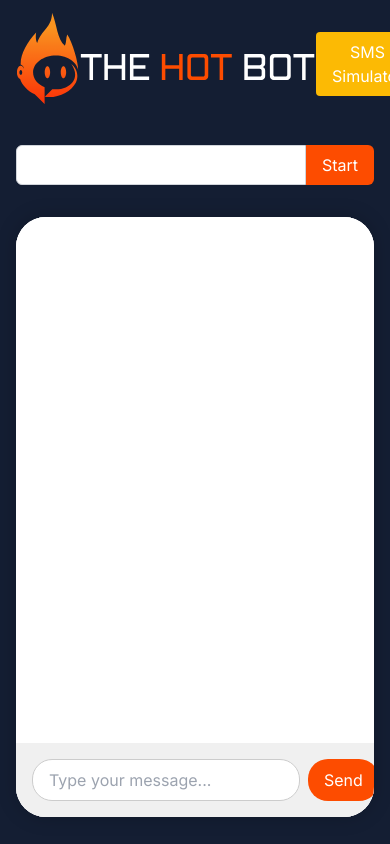
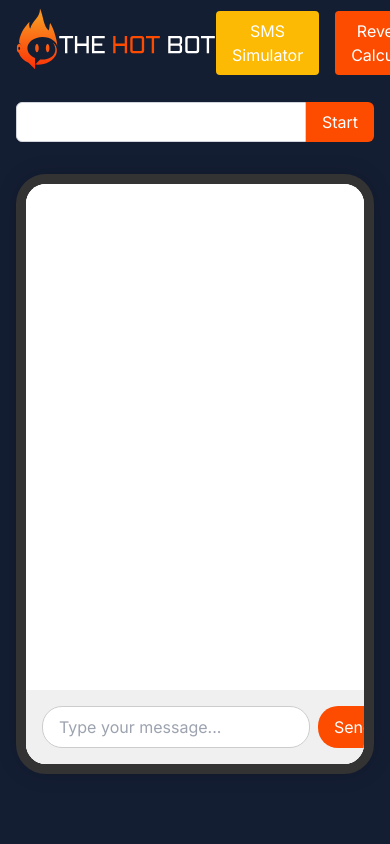
Before and after one commit to thehotbot/RoyaTest, a Flask app: template templates/index.html in a window 390 px wide; the page is wider, and only the part inside the window is pictured. Run offline with Flask 3, Linux system fonts and the light colour scheme; the template is opened without the code that fills it, so the values that code supplies are empty.

```diff
--- a/static/css/output.css
+++ b/static/css/output.css
@@ -939,7 +939,7 @@ h1, h2, h3, h4, h5, h6 {
 }
 
 .logo {
-  max-width: 300px;
+  max-width: 200px;
   height: auto;
 }
 
@@ -991,6 +991,7 @@ h1, h2, h3, h4, h5, h6 {
   position: relative;
   margin: 0 auto;
   box-shadow: 0 0 20px rgba(0, 0, 0, 0.2);
+  border: 10px solid #333;
 }
 
 .phone-screen {
--- a/static/css/styles.css
+++ b/static/css/styles.css
@@ -17,7 +17,7 @@ h1, h2, h3, h4, h5, h6 {
 }
 
 .logo {
-    max-width: 300px;
+    max-width: 200px;
     height: auto;
 }
 
@@ -69,6 +69,7 @@ h1, h2, h3, h4, h5, h6 {
     position: relative;
     margin: 0 auto;
     box-shadow: 0 0 20px rgba(0, 0, 0, 0.2);
+    border: 10px solid #333;
 }
 
 .phone-screen {
```
Also changed, not shown: 1 other file.
